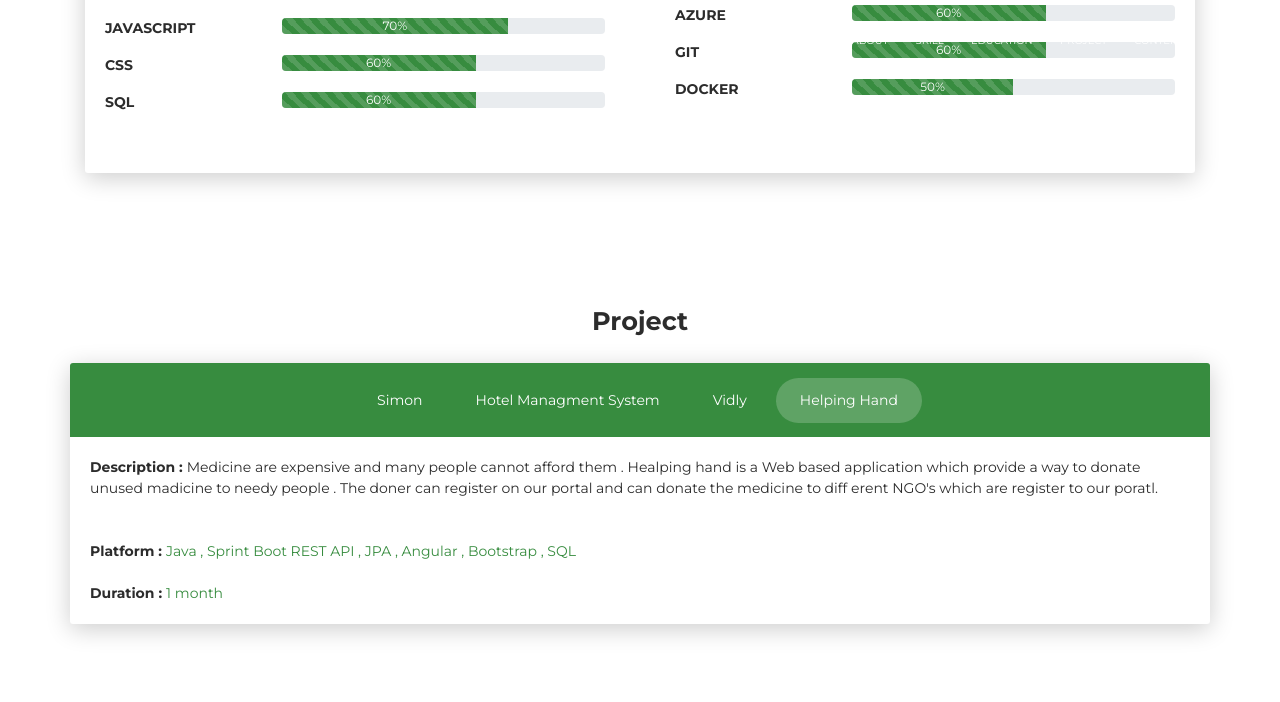
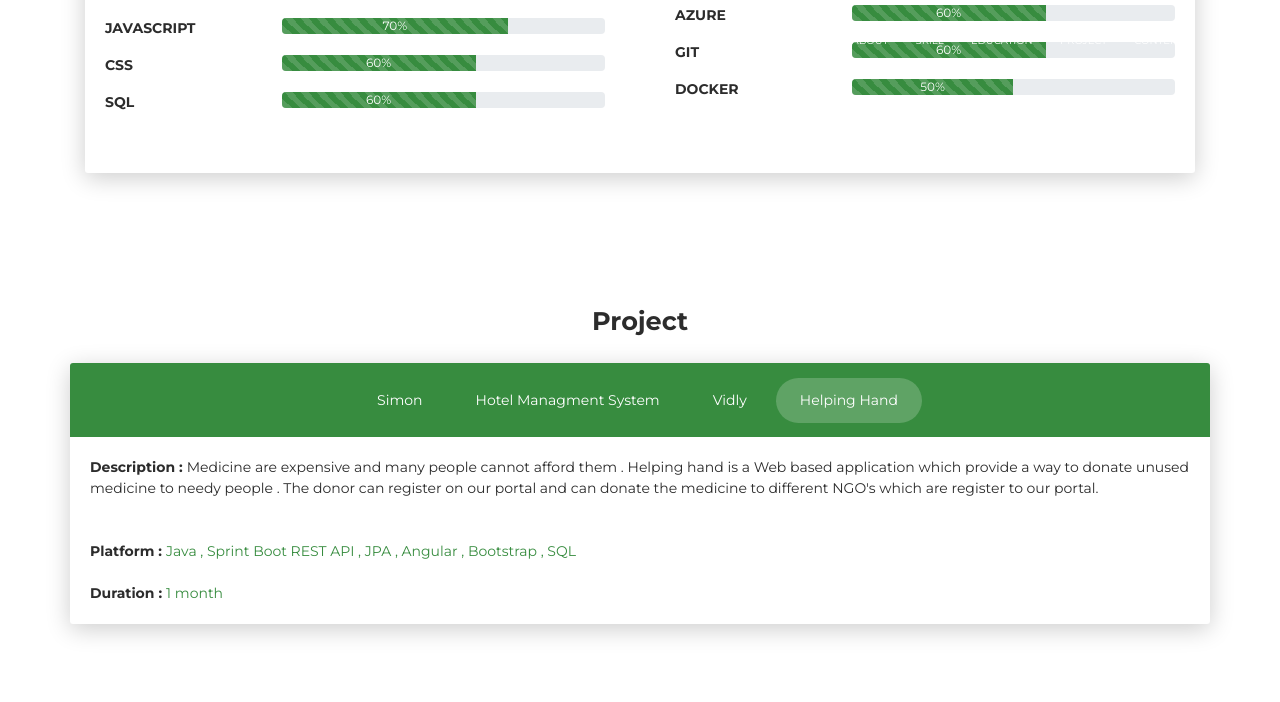
Before and after one commit to Shashank-Sharma14/CV, a plain HTML site: page index.html in a window 1280 px wide. Both pictures are taken after a click on the tab "Helping Hand". Shown: the part 1885-2587 px from the top of the page. Drawn offline with Linux system fonts and the light colour scheme.

Commit message:
Update index.html

```diff
--- a/index.html
+++ b/index.html
@@ -588,9 +588,8 @@
 
                 <div class="tab-pane left" id="helping" role="tabpanel">
                   <strong> Description : </strong>
-                    Medicine are expensive and many people cannot afford them . Healping hand is a Web based application which provide
-                     a way to donate unused madicine to needy people . The doner can register on our portal and can donate the medicine to diff erent NGO's
-                      which are register to our poratl.
+                   Medicine are expensive and many people cannot afford them . Helping hand is a Web based application which provide a way to donate unused
+                   medicine to needy people . The donor can register on our portal and can donate the medicine to different NGO's which are register to our portal.
                       <br><br><br>
                  <strong> Platform : </strong> <span class="green"> Java , Sprint Boot REST API , JPA , Angular , Bootstrap , SQL</span>
                  <br><br>
```
